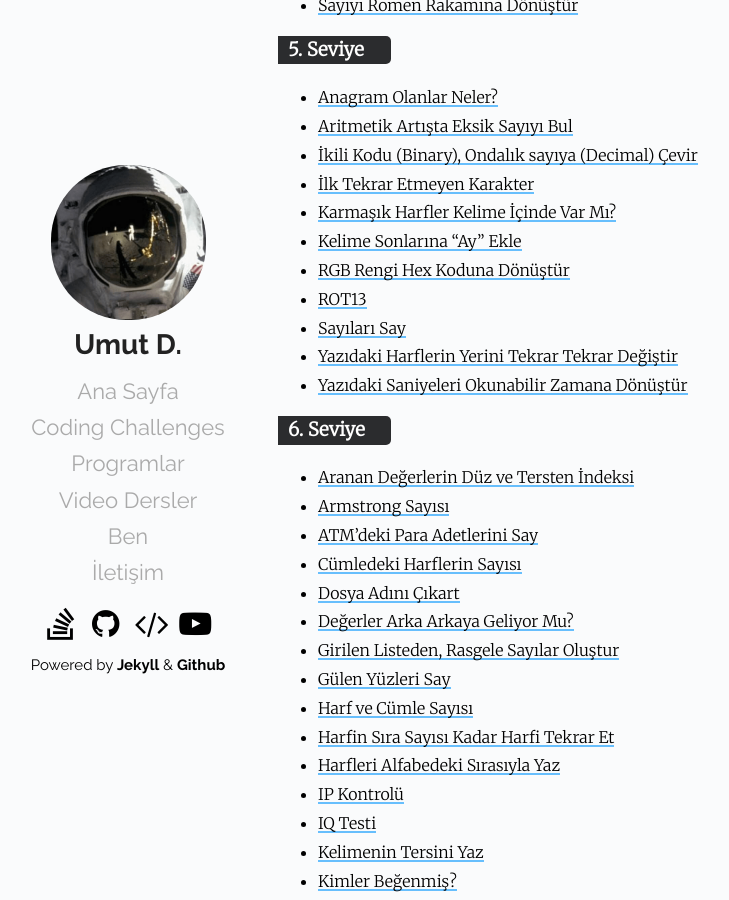
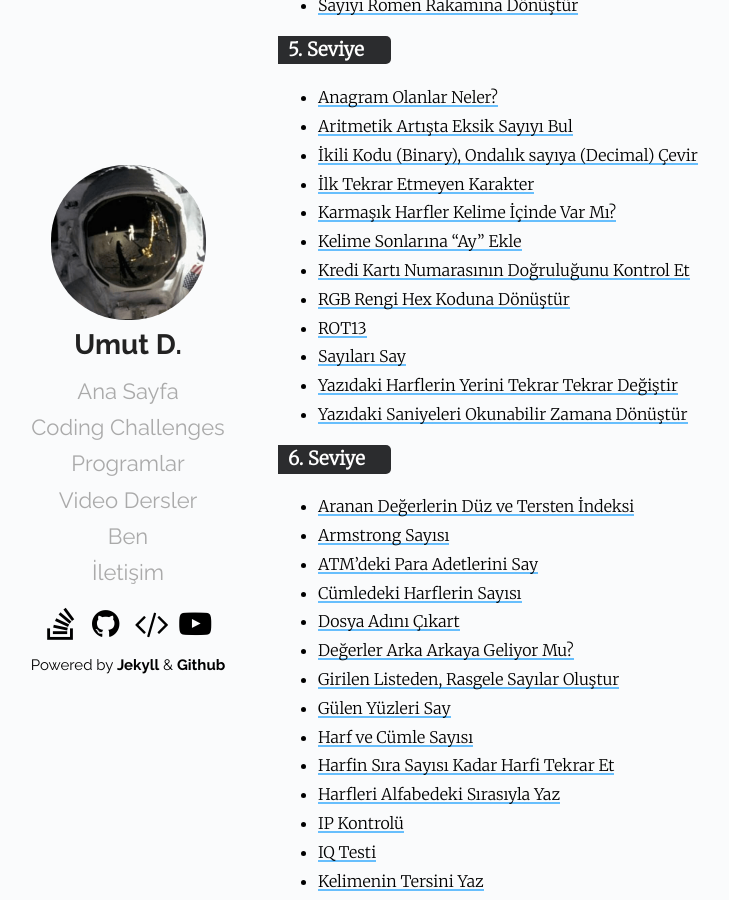
Before and after one commit to Umut-D/umutd.com, a Jekyll site: the page built from pages/coding-challenges.md, in a window 1280 px wide and 900 px high, scrolled down 681 px. Shown: the whole window, without its empty margins (57-786 px from the left). Built offline with Jekyll 4.4.1, drawn with Linux system fonts in a browser that asks for light colours.

Commit message:
yeni coding challanges eklendi

```diff
--- a/pages/coding-challenges.md
+++ b/pages/coding-challenges.md
@@ -21,7 +21,8 @@ Ben bu soruların cevaplarımda **C#** ve **Java** dilleriyle çözüm bulmayı
 * [İkili Kodu (Binary), Ondalık sayıya (Decimal) Çevir](/coding-challenges/ikili-kodu-ondalik-sayiya-cevir)
 * [İlk Tekrar Etmeyen Karakter](/coding-challenges/ilk-tekrar-etmeyen-karakter)
 * [Karmaşık Harfler Kelime İçinde Var Mı?](/coding-challenges/karmasik-harfler-kelime-icinde-var-mi)
-* [Kelime Sonlarına “Ay” Ekle](/coding-challenges/kelime-sonlarina-ay-ekle)
+* [Kelime Sonlarına "Ay" Ekle](/coding-challenges/kelime-sonlarina-ay-ekle)
+* [Kredi Kartı Numarasının Doğruluğunu Kontrol Et](/coding-challenges/kredi-karti-numarasinin-dogrulugunu-kontrol-et)
 * [RGB Rengi Hex Koduna Dönüştür](/coding-challenges/rgb-rengi-hex-koduna-donustur)
 * [ROT13](/coding-challenges/rot13)
 * [Sayıları Say](/coding-challenges/sayilari-say)
```
